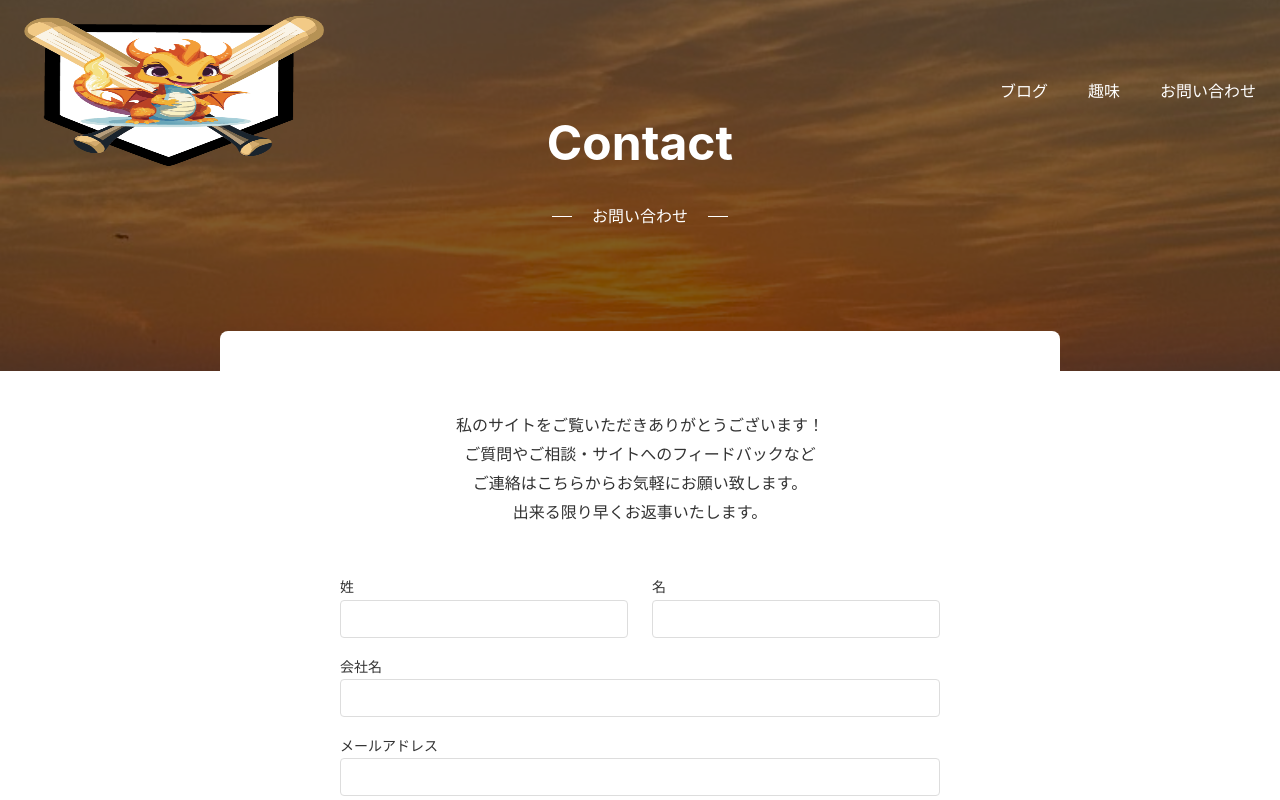
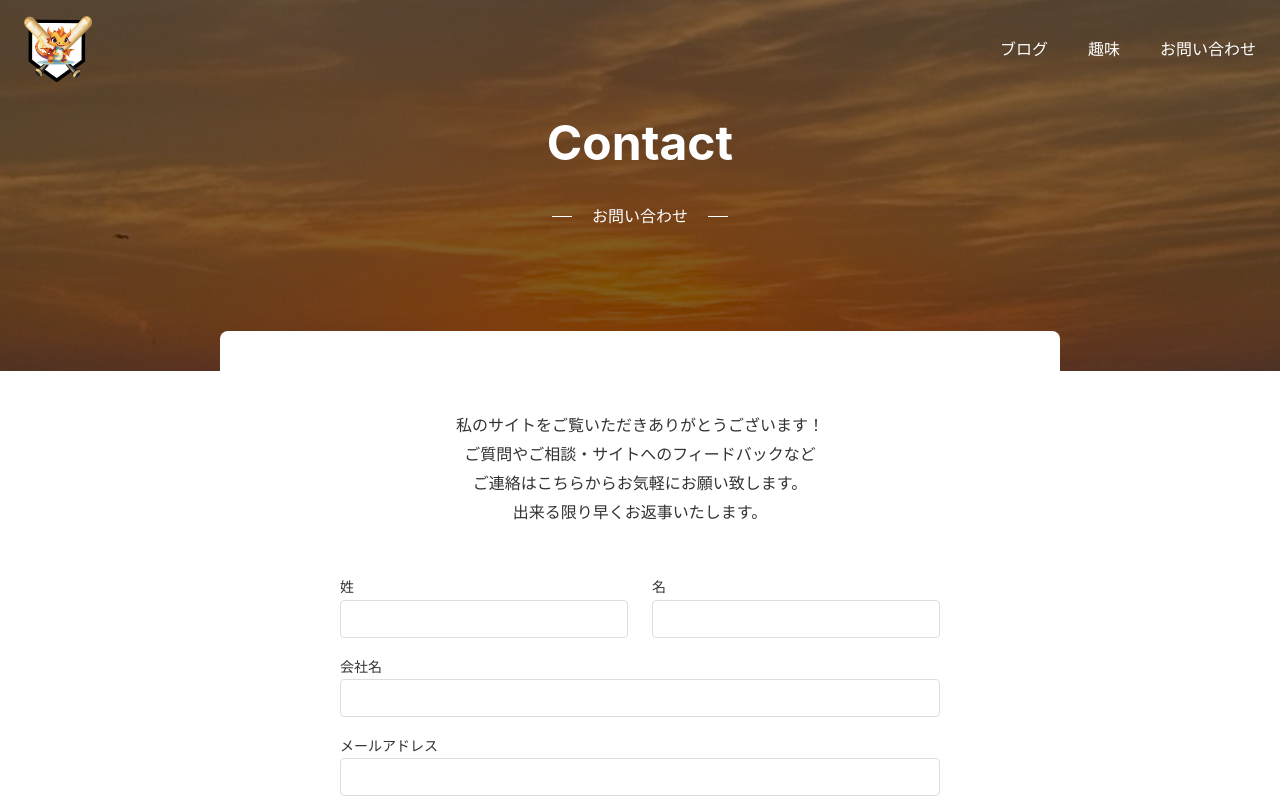
Before and after one commit to yuuto0816/react-next-portfolio, a Next.js app: page /contact in a window 1280 px wide. Shown: the top 800 px of the page. Built offline with nearby package versions, Linux system fonts and the light colour scheme.

Commit message:
サイズ変更

```diff
--- a/app/_components/Header/index.module.css
+++ b/app/_components/Header/index.module.css
@@ -13,8 +13,8 @@
 }
 
 .logo {
-  width: 300px;
-  height: 150px;
+  height: 66px;
+  width: auto;
 }
 
 
```
